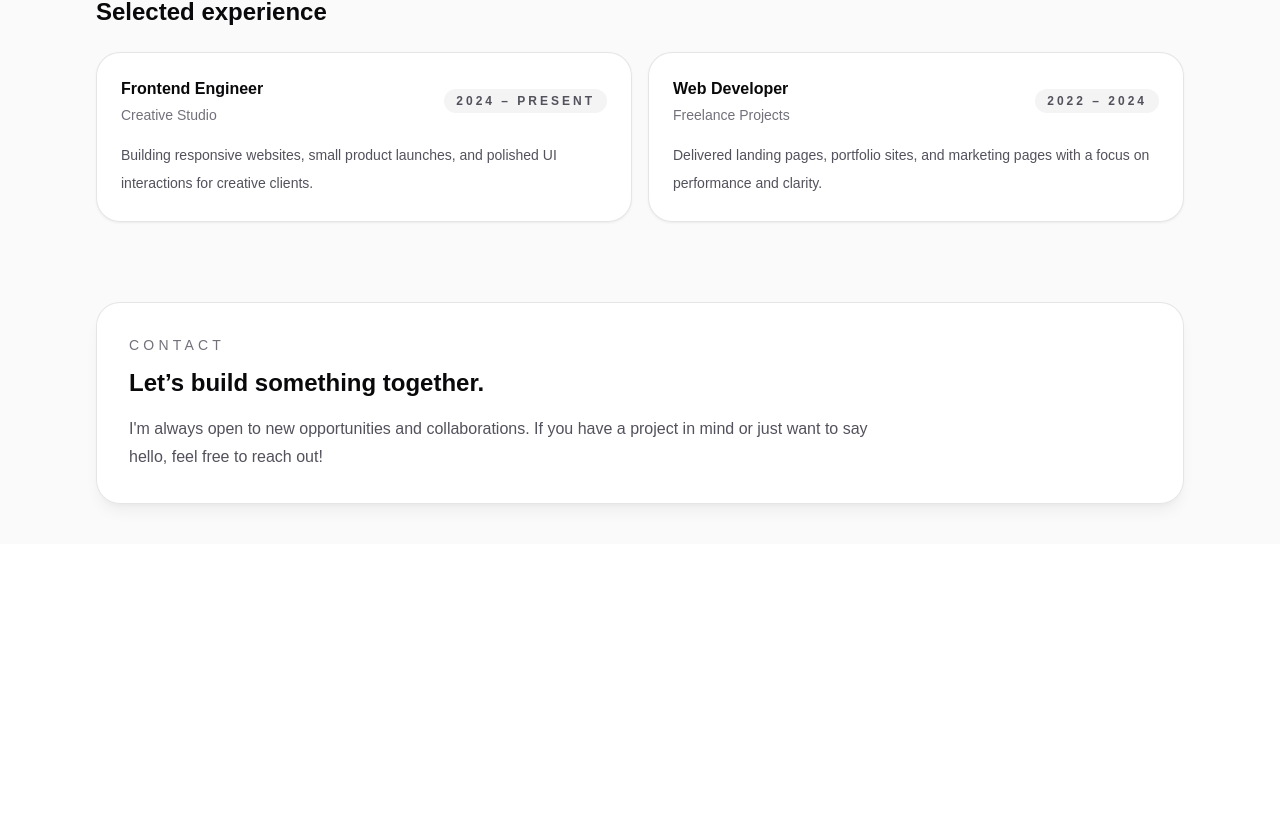
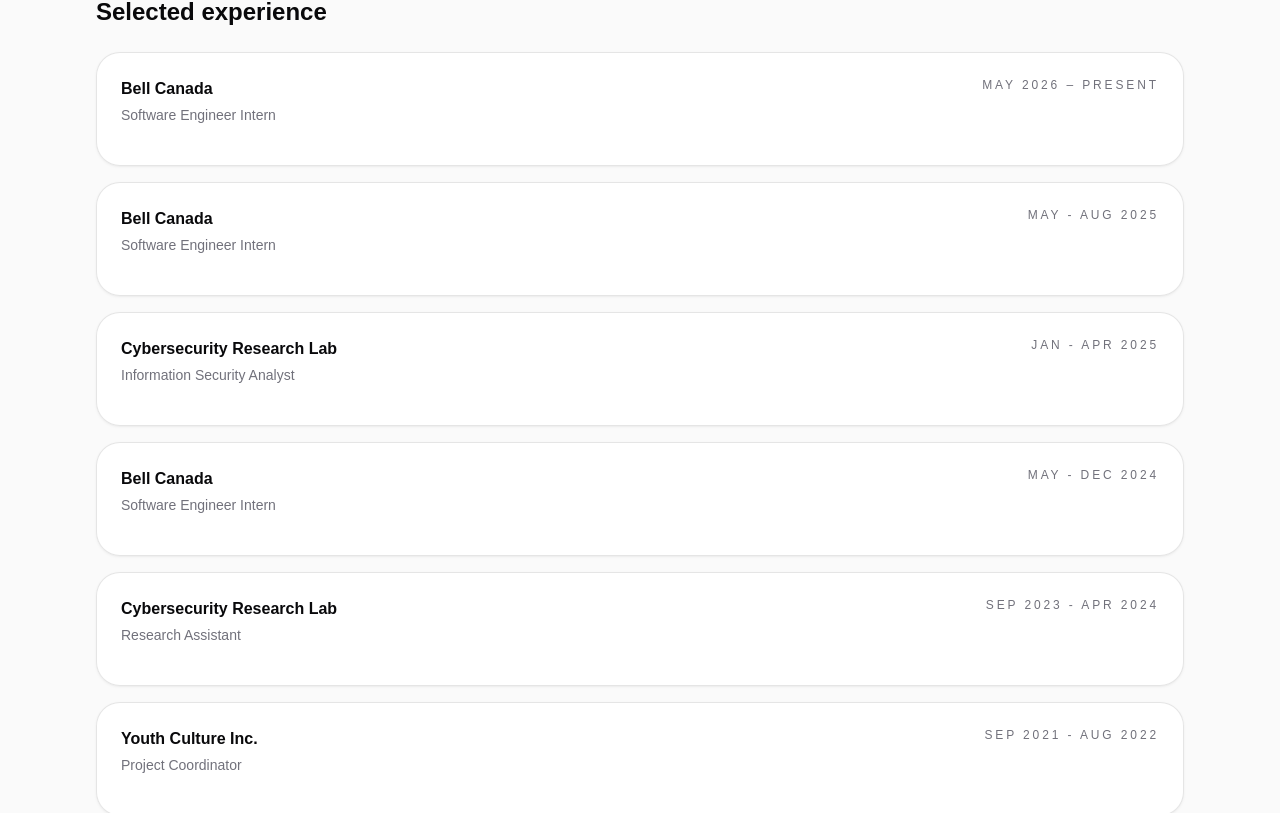
Before and after one commit to Harshil31/harshilpatel.dev, a Next.js app: page / in a window 1280 px wide. Shown: the part 807-1620 px from the top of the page. Before the commit the page ends 1351 px from the top, so only its background shows below. Built offline with nearby package versions, Linux system fonts and the light colour scheme.

Commit message:
Updated experience section.

```diff
--- a/src/components/Experience.tsx
+++ b/src/components/Experience.tsx
@@ -1,17 +1,51 @@
 const experiences = [
   {
-    role: "Frontend Engineer",
-    company: "Creative Studio",
-    date: "2024 – present",
+    id: "Bell-Canada-2026",
+    role: "Software Engineer Intern",
+    company: "Bell Canada",
+    date: "May 2026 – present",
     description:
-      "Building responsive websites, small product launches, and polished UI interactions for creative clients.",
+      "",
   },
   {
-    role: "Web Developer",
-    company: "Freelance Projects",
-    date: "2022 – 2024",
+    id: "Bell-Canada-2025",
+    role: "Software Engineer Intern",
+    company: "Bell Canada",
+    date: "May - Aug 2025",
     description:
-      "Delivered landing pages, portfolio sites, and marketing pages with a focus on performance and clarity.",
+      "",
+  },
+  {
+    id: "CRL-2025",
+    role: "Information Security Analyst",
+    company: "Cybersecurity Research Lab",
+    date: "Jan - Apr 2025",
+    description:
+      "",
+  },
+  {
+    id: "Bell-Canada-2024",
+    role: "Software Engineer Intern",
+    company: "Bell Canada",
+    date: "May - Dec 2024",
+    description:
+      "",
+  },
+  {
+    id: "CRL-2023",
+    role: "Research Assistant",
+    company: "Cybersecurity Research Lab",
+    date: "Sep 2023 - Apr 2024",
+    description:
+      "",
+  },
+  {
+    id: "YC-2022",
+    role: "Project Coordinator",
+    company: "Youth Culture Inc.",
+    date: "Sep 2021 - Aug 2022",
+    description:
+      "",
   },
 ];
 
@@ -24,20 +58,18 @@
         </p>
         <h2 className="text-2xl font-semibold">Selected experience</h2>
       </div>
-      <div className="grid gap-4 sm:grid-cols-2">
+      <div className="space-y-4">
         {experiences.map((item) => (
           <article
-            key={item.company}
+            key={item.id}
             className="rounded-3xl border border-black/10 bg-white/90 p-6 shadow-sm shadow-black/5 transition hover:-translate-y-0.5 dark:border-white/10 dark:bg-white/5 dark:shadow-white/5"
           >
-            <div className="flex items-center justify-between gap-4">
+            <div className="flex flex-col gap-3 sm:flex-row sm:items-start sm:justify-between">
               <div>
-                <p className="text-base font-semibold text-zinc-950 dark:text-zinc-100">{item.role}</p>
-                <p className="mt-1 text-sm text-zinc-500 dark:text-zinc-400">{item.company}</p>
+                <p className="text-base font-semibold text-zinc-950 dark:text-zinc-100">{item.company}</p>
+                <p className="mt-1 text-sm text-zinc-500 dark:text-zinc-400">{item.role}</p>
               </div>
-              <span className="rounded-full bg-zinc-100 px-3 py-1 text-xs font-semibold uppercase tracking-[0.25em] text-zinc-600 dark:bg-zinc-950 dark:text-zinc-300">
-                {item.date}
-              </span>
+              <p className="text-xs uppercase tracking-[0.24em] text-zinc-500 dark:text-zinc-400">{item.date}</p>
             </div>
             <p className="mt-4 text-sm leading-7 text-zinc-600 dark:text-zinc-300">{item.description}</p>
           </article>
```
